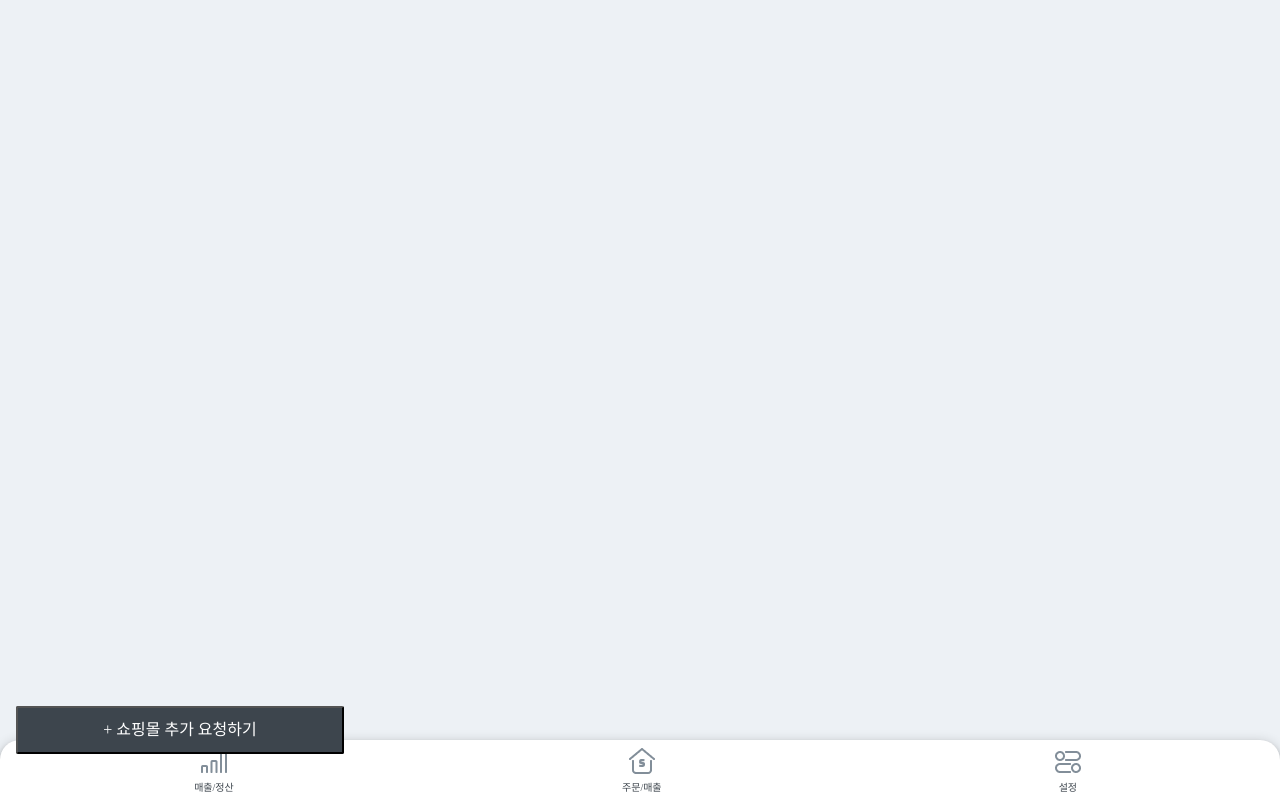
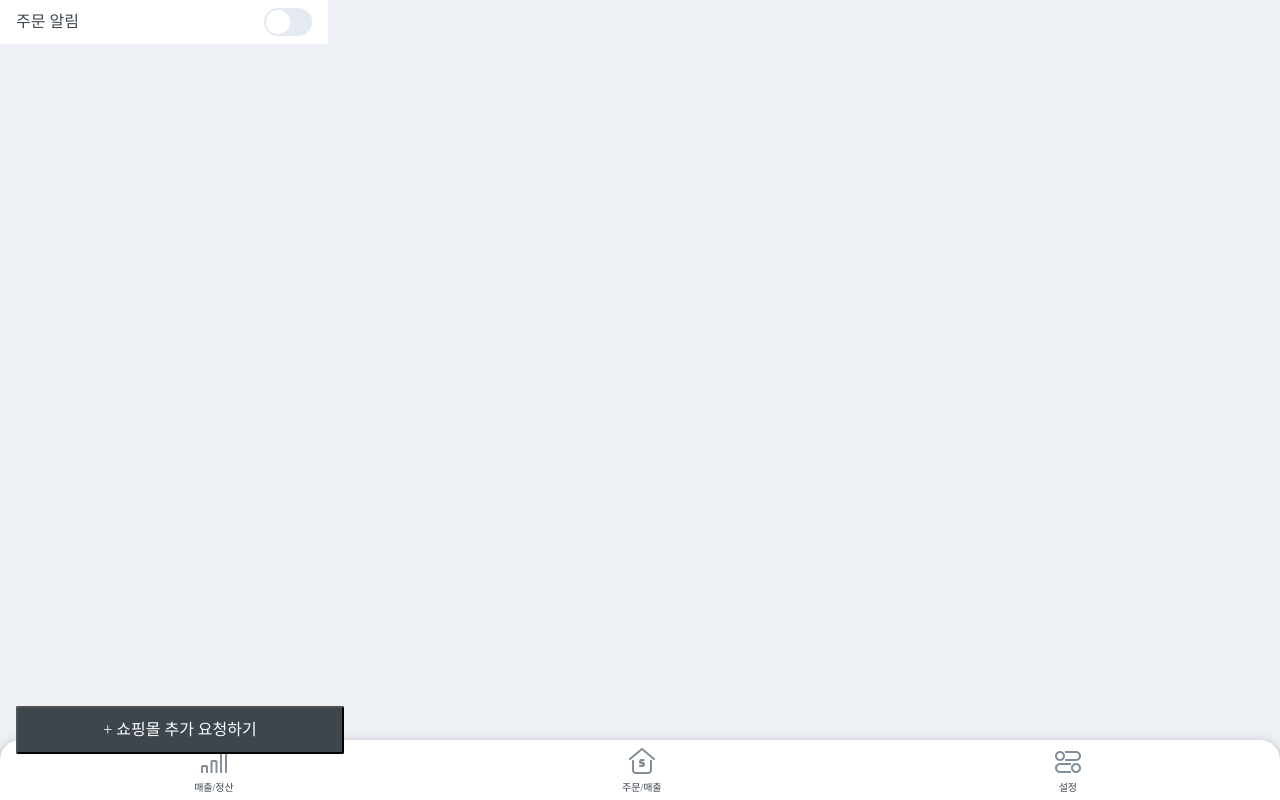
Before and after one commit to KMU-WINK/shoporter-web, a Vue app: page /#/ in a window 1280 px wide. Built offline with nearby package versions, Linux system fonts and the light colour scheme.

Commit message:
shoporter-web-5 [컴포넌트 개발] 셀렉트바 리스트 구현

```diff
--- a/src/App.vue
+++ b/src/App.vue
@@ -2,19 +2,22 @@
   <div id="app">
     <bottomTabBar />
     <Button />
+    <Selectbar />
   </div>
 </template>
 
 <script>
 import bottomTabBar from './components/bottomTabBar.vue'
 import Button from './components/Button.vue'
+import Selectbar from './components/Selectbar.vue'
 
 
 export default {
   name: 'App',
   components: {
     bottomTabBar,
-    Button
+    Button,
+    Selectbar
   }
 }
 </script>
--- /dev/null
+++ b/src/components/Selectbar.vue
@@ -0,0 +1,80 @@
+<template>
+<div class="Selectbar">
+  <span>주문 알림</span>
+  <div>
+    <label class="switch">
+      <input type="checkbox">
+      <span class="slider"></span>
+    </label>
+  </div>
+</div>
+</template>
+
+<script>
+export default {
+name: "Selectbar"
+}
+</script>
+
+<style scoped>
+
+.Selectbar{
+  padding: 16px;
+  width: 296px;
+  height: 12px;
+  background: #FFFFFF;
+  display: flex;
+  flex-direction: row;
+  justify-content: space-between;
+  align-items: center;
+}
+.switch {
+  display: inline-block;
+  width: 48px;
+  height: 28px;
+}
+.switch input {
+  opacity: 0;
+  width: 0;
+  height: 0;
+}
+.slider {
+  position: absolute;
+  cursor: pointer;
+  width: 48px;
+  height: 28px;
+  background-color: #E4EAF0;
+  -webkit-transition: .4s;
+  transition: .4s;
+  border-radius: 14px;
+}
+
+.slider:before {
+  position: absolute;
+  content: "";
+  width: 24px;
+  height: 24px;
+  left: 2px;
+  top: 2px;
+  background-color: white;
+  -webkit-transition: .4s;
+  transition: .4s;
+  border-radius: 50%;
+}
+input:checked + .slider {
+  background-color: #12161A;
+}
+input:checked + .slider:before {
+  -webkit-transform: translateX(20px);
+  -ms-transform: translateX(20px);
+  transform: translateX(20px);
+}
+span{
+  font-family: SpoqaHanSans;
+  font-style: normal;
+  font-weight: normal;
+  font-size: 16px;
+  line-height: 24px;
+  color: #3D454D;
+}
+</style>
```
